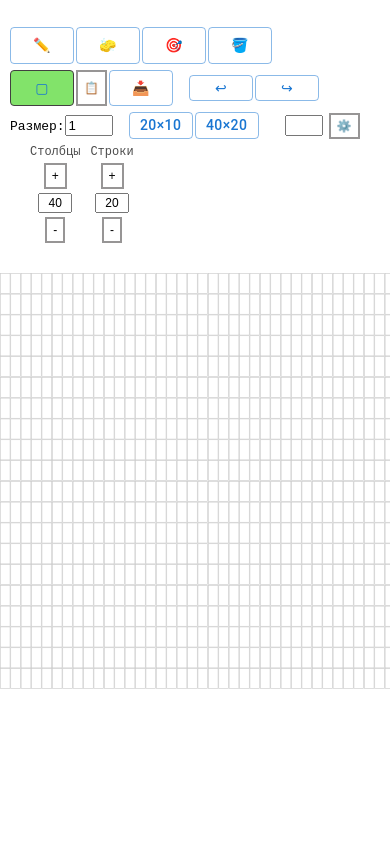
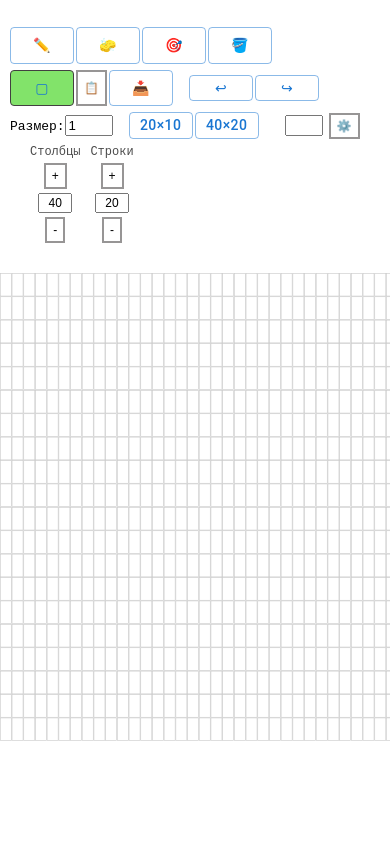
Before and after one commit to PinguiculaW/dots, a React (Vite) app: page / in a window 390 px wide. Shown: the top 844 px of the page. Built offline with nearby package versions, Linux system fonts and the light colour scheme; a web font is replaced by a local one.

Commit message:
поле рисования адаптивно под мобилки

```diff
--- a/src/responsive.css
+++ b/src/responsive.css
@@ -52,7 +52,6 @@
 
     .cell {
         --cell-width: 24px;
-        font-size: 36px;
         line-height: 1;
 
         text-align: center;
@@ -61,11 +60,8 @@
         margin: 0;
 
         box-sizing: border-box;
-
-        display: block;
         overflow: hidden;
 
-        height: calc(var(--cell-width) * 2);
         width: var(--cell-width);
     }
 
@@ -103,9 +99,7 @@
     }
 
     .cell {
-        --cell-width: 16px;
-        font-size: 30px;
-        height: calc(var(--cell-width) * 2);
+        --cell-width: 18px;
         width: var(--cell-width);
     }
 
--- a/src/styles.css
+++ b/src/styles.css
@@ -56,7 +56,7 @@ body {
   cursor: crosshair;
   border: 1px solid #ccc;
 
-  font-size: 28px;   /* 👈 ключ */
+  font-size: calc(var(--cell-width) * 2);
   line-height: 1;    /* 👈 убирает смещение */
   text-align: center;
 
```
